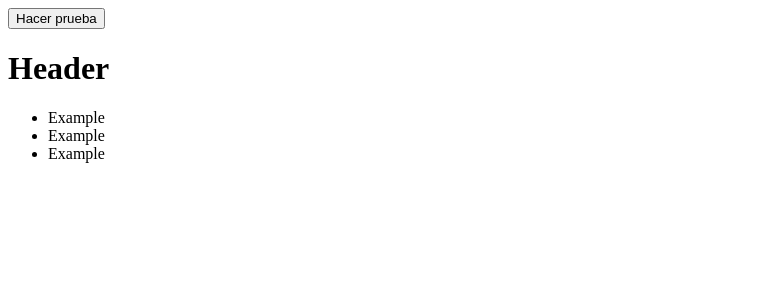
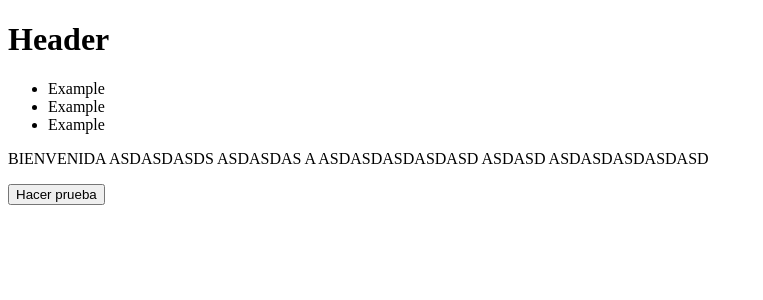
Before and after one commit to rigiba/HackatonBBVA, a React (Create React App) app in the folder frontend/: page /home in a window 1280 px wide. Shown: the top 300 px of the page, without its empty margins (0-763 px from the left). Built offline with nearby package versions, Linux system fonts and the light colour scheme.

Commit message:
se integro "welcome.jsx"

```diff
--- /dev/null
+++ b/frontend/src/components/Welcome.jsx
@@ -0,0 +1,16 @@
+import React from 'react';
+import Button from '../components/common/Button';
+
+export default class Welcome extends React.Component {
+  render() {
+    return (
+      <div>
+        <p>
+          BIENVENIDA ASDASDASDS ASDASDAS A ASDASDASDASDASD ASDASD
+          ASDASDASDASDASD
+        </p>
+        <Button title='Hacer prueba' route='/questions' />
+      </div>
+    );
+  }
+}
--- a/frontend/src/pages/Home.jsx
+++ b/frontend/src/pages/Home.jsx
@@ -1,6 +1,6 @@
 import React, { Fragment } from 'react';
-import Button from '../components/common/Button';
 import Header from '../components/Header';
+import Welcome from '../components/Welcome';
 
 export default class Home extends React.Component {
   state = {};
@@ -8,8 +8,8 @@ export default class Home extends React.Component {
   render() {
     return (
       <Fragment>
-        <Button title='Hacer prueba' route='/questions' />
         <Header />
+        <Welcome />
       </Fragment>
     );
   }
```
